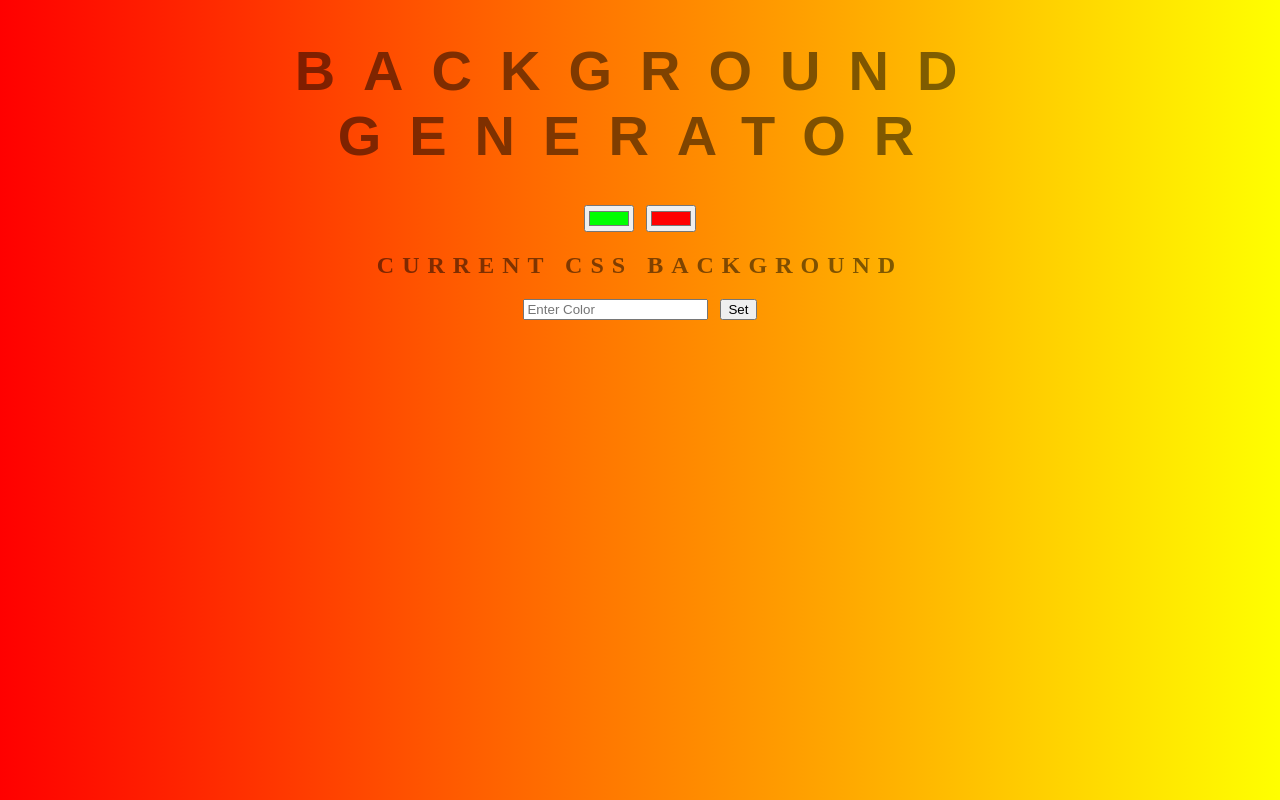
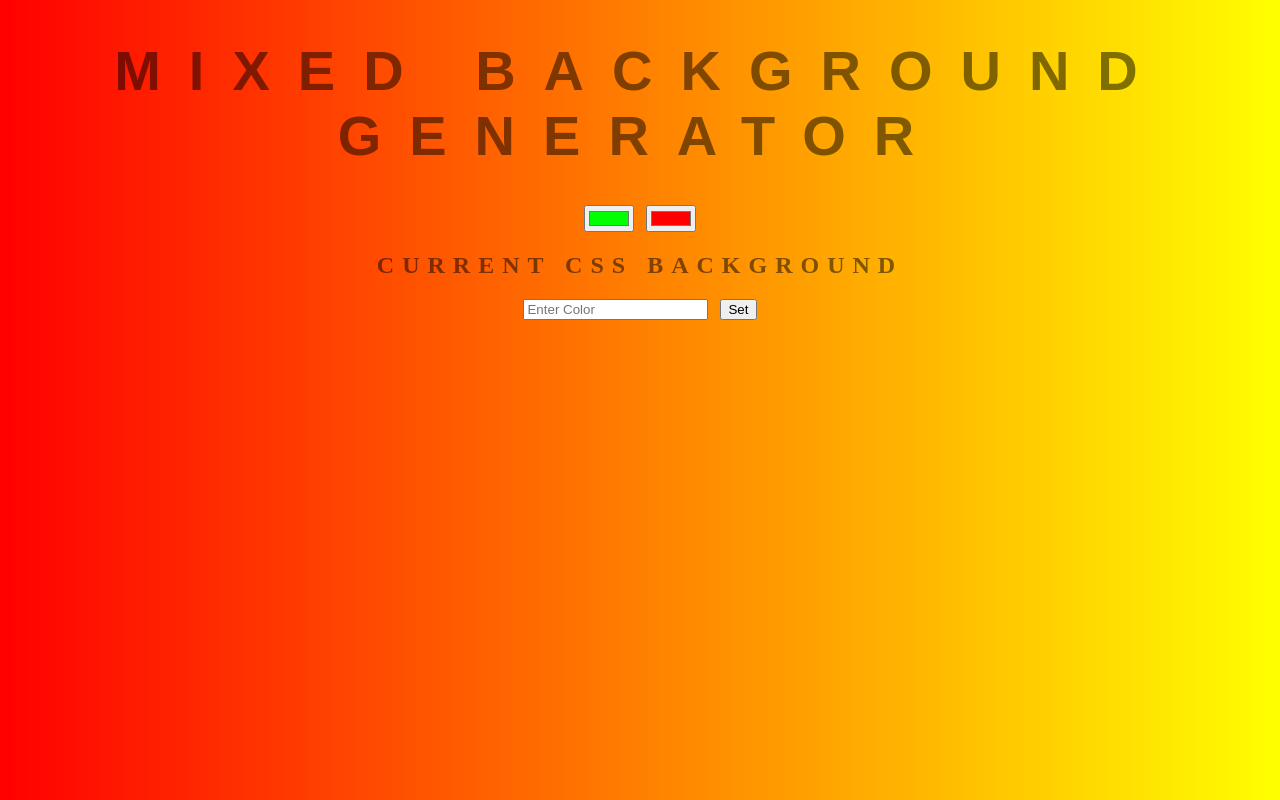
Before and after one commit to aniket2/background-generatior, a plain HTML site: page index.html in a window 1280 px wide. Drawn offline with Linux system fonts and the light colour scheme.

Commit message:
changing title

```diff
--- a/index.html
+++ b/index.html
@@ -5,7 +5,7 @@
 	<link rel="stylesheet" type="text/css" href="style.css">
 </head>
 <body id="gradient">
-	<h1>Background Generator</h1>
+	<h1>Mixed Background Generator</h1>
 	<input class="color1" type="color" name="color1" value="#00ff00">
 	<input class="color2" type="color" name="color2" value="#ff0000">
 	<h2>Current CSS Background</h2>
```
